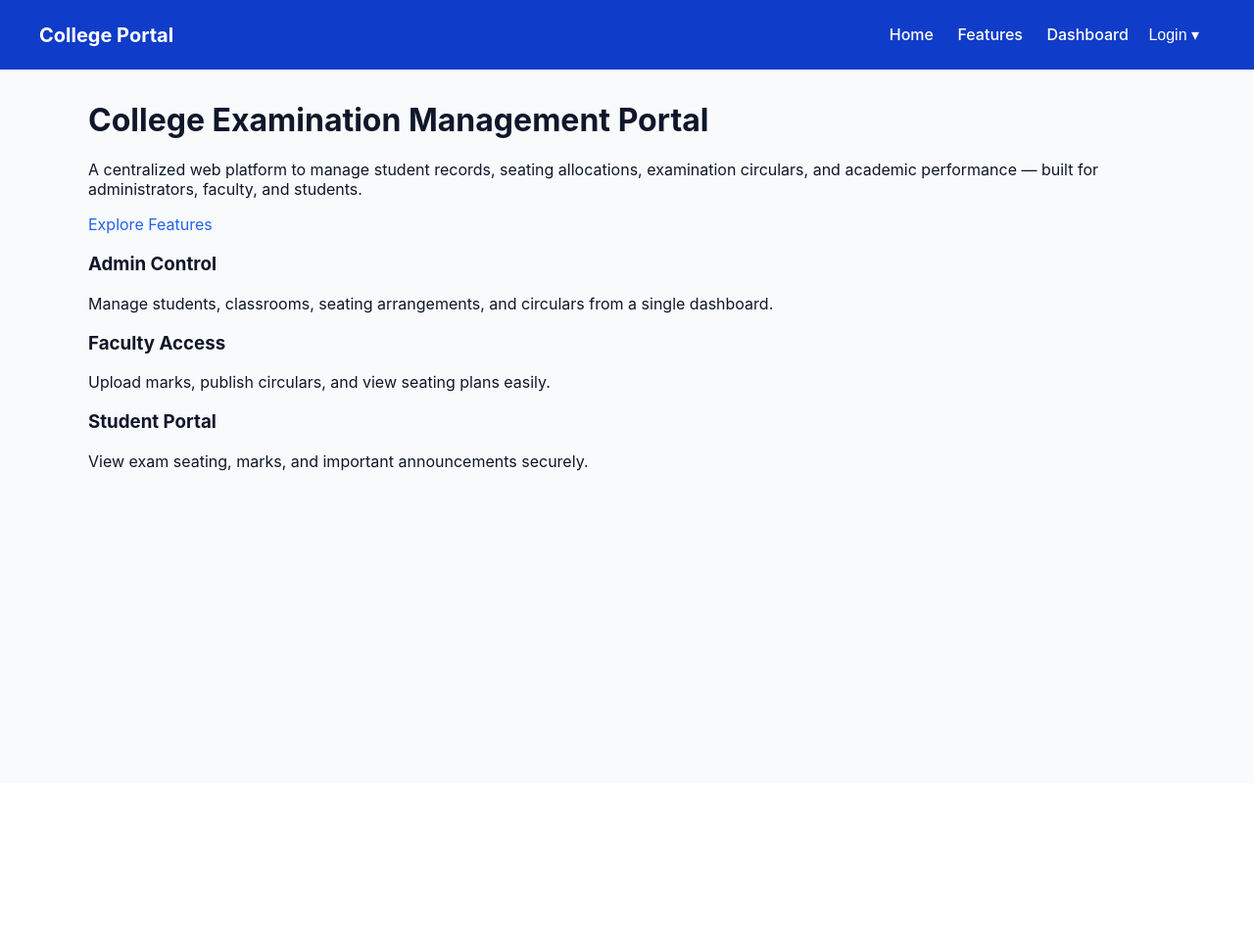
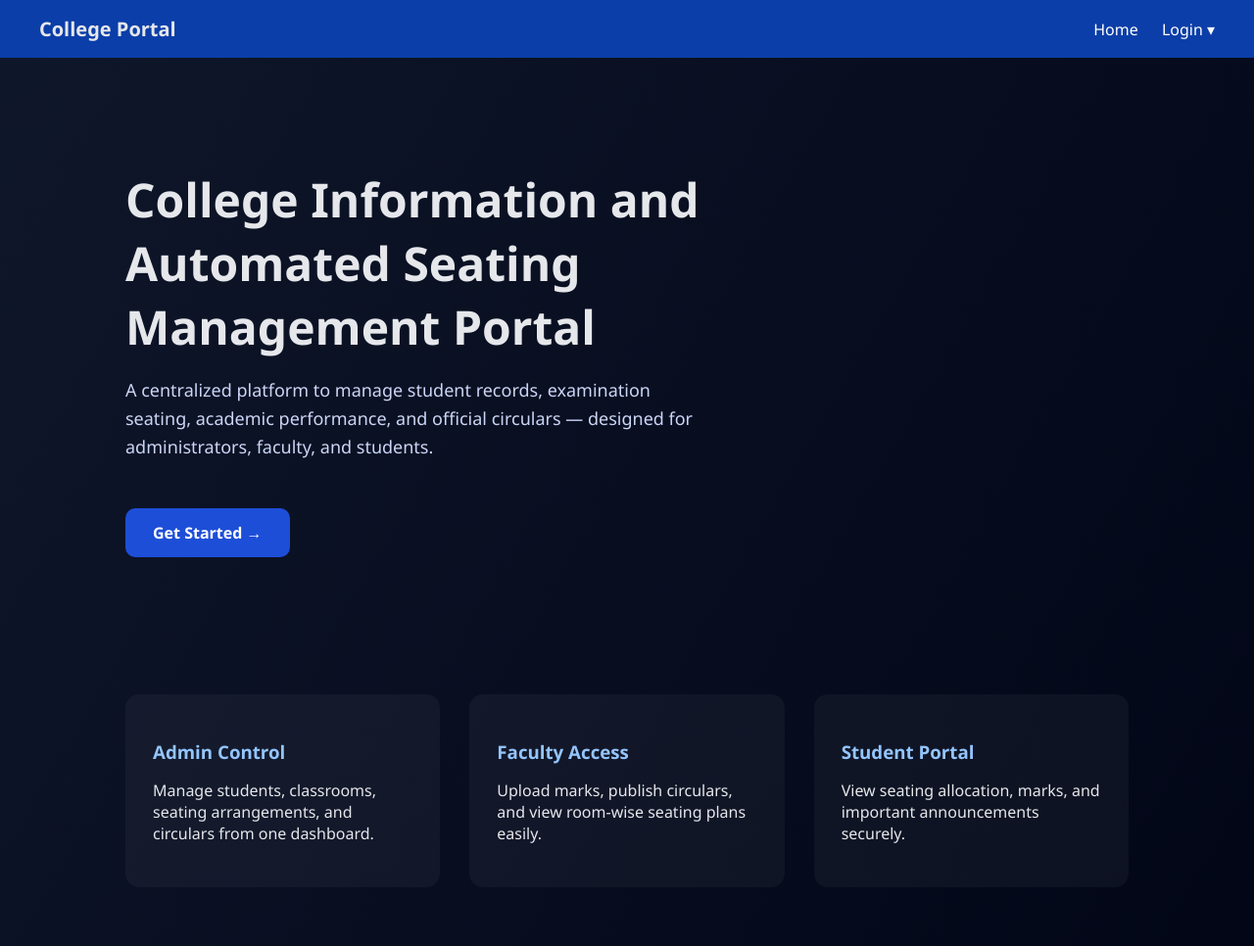
Before and after one commit to Aishi-Jain/College-Portal-Project, a Django app: page / in a window 1280 px wide. Shown: the whole page at 98% size. Before the commit the page ends 481 px from the top, so only its background shows below. Run offline with Django 4.2, Linux system fonts and the light colour scheme.

Commit message:
enhanced home page

```diff
--- a/college_portal_backend/portal/templates/base.html
+++ b/college_portal_backend/portal/templates/base.html
@@ -153,7 +153,6 @@
 
     <div class="nav-right">
         <a href="{% url 'home' %}">Home</a>
-        <a href="#features">Features</a>
         <a href="/dashboard/">Dashboard</a>
 
         <div class="dropdown">
--- a/college_portal_backend/portal/templates/home.html
+++ b/college_portal_backend/portal/templates/home.html
@@ -1,40 +1,243 @@
-{% extends 'base.html' %}
+<!DOCTYPE html>
+<html lang="en">
+<head>
+    <meta charset="UTF-8">
+    <title>College Information and Automated Seating Management Portal</title>
 
-{% block content %}
-<div class="hero">
-    <h1>College Examination Management Portal</h1>
-    <p>
-        A centralized web platform to manage student records, seating allocations,
-        examination circulars, and academic performance — built for administrators,
-        faculty, and students.
-    </p>
+    <style>
+        body {
+            margin: 0;
+            font-family: 'Segoe UI', sans-serif;
+            background: linear-gradient(120deg, #0f172a, #020617);
+            color: #e5e7eb;
+        }
 
-    <div class="hero-actions">
-        <a href="#features" class="btn-primary">Explore Features</a>
+        /* NAVBAR */
+        .navbar {
+            background: #0b3ea8;
+            padding: 16px 40px;
+            display: flex;
+            justify-content: space-between;
+            align-items: center;
+        }
+
+        .navbar a {
+            color: white;
+            text-decoration: none;
+            margin-left: 20px;
+            font-weight: 500;
+        }
+
+        .logo {
+            font-size: 20px;
+            font-weight: bold;
+        }
+
+        /* HERO */
+        .hero {
+            display: flex;
+            align-items: center;
+            justify-content: space-between;
+            padding: 80px 10%;
+        }
+
+        .hero-text {
+            max-width: 600px;
+        }
+
+        .hero-text h1 {
+            font-size: 48px;
+            margin-bottom: 16px;
+        }
+
+        .hero-text p {
+            font-size: 18px;
+            line-height: 1.6;
+            color: #cbd5f5;
+        }
+
+        .cta {
+            margin-top: 30px;
+        }
+
+        .cta a {
+            background: #2563eb;
+            color: white;
+            padding: 14px 26px;
+            border-radius: 8px;
+            text-decoration: none;
+            font-size: 16px;
+        }
+
+        /* INFO CARDS */
+        .cards {
+            display: grid;
+            grid-template-columns: repeat(3, 1fr);
+            gap: 30px;
+            padding: 60px 10%;
+        }
+
+        .card {
+            background: rgba(255,255,255,0.04);
+            padding: 28px;
+            border-radius: 14px;
+        }
+
+        .card h3 {
+            margin-bottom: 12px;
+            color: #93c5fd;
+        }
+
+        /* LOGIN DROPDOWN */
+        .dropdown {
+            position: relative;
+            display: inline-block;
+        }
+
+        .dropdown-content {
+            display: none;
+            position: absolute;
+            right: 0;
+            background: #111827;
+            border-radius: 8px;
+            min-width: 160px;
+            box-shadow: 0 8px 20px rgba(0,0,0,0.4);
+        }
+
+        .dropdown-content a {
+            display: block;
+            padding: 12px 16px;
+        }
+
+        .dropdown:hover .dropdown-content {
+            display: block;
+        }
+
+            /* CTA Dropdown Wrapper */
+        .cta-dropdown {
+            position: relative;
+            display: inline-block;
+        }
+
+        /* Keep CTA button styling */
+        .cta {
+            display: inline-block;
+            background-color: #1d4ed8;
+            color: white;
+            padding: 14px 28px;
+            border-radius: 10px;
+            font-size: 16px;
+            font-weight: 600;
+            text-decoration: none;
+            transition: all 0.3s ease;
+        }
+
+        .cta:hover {
+            background-color: #2563eb;
+            transform: translateY(-2px);
+        }
+
+        /* Dropdown box */
+        .cta-dropdown .dropdown-content {
+            position: absolute;
+            top: 110%;
+            left: 0;
+            background-color: #0f172a;
+            min-width: 200px;
+            border-radius: 10px;
+            box-shadow: 0 15px 30px rgba(0, 0, 0, 0.4);
+            opacity: 0;
+            visibility: hidden;
+            transform: translateY(10px);
+            transition: all 0.25s ease;
+            z-index: 999;
+        }
+
+        /* Dropdown links */
+        .cta-dropdown .dropdown-content a {
+            display: block;
+            padding: 14px 18px;
+            color: #e5e7eb;
+            text-decoration: none;
+            font-weight: 500;
+            transition: background 0.2s ease;
+        }
+
+        .cta-dropdown .dropdown-content a:hover {
+            background-color: #1e293b;
+            color: #60a5fa;
+        }
+
+        /* SHOW dropdown on hover */
+        .cta-dropdown:hover .dropdown-content {
+            opacity: 1;
+            visibility: visible;
+            transform: translateY(0);
+        }
+
+    </style>
+</head>
+
+<body>
+
+<!-- NAVBAR -->
+<div class="navbar">
+    <div class="logo">College Portal</div>
+    <div>
+        <a href="/">Home</a>
+
+        <div class="dropdown">
+            <a href="#">Login ▾</a>
+             <div class="dropdown-content">
+                <a href="{% url 'login' %}?role=admin">Admin</a>
+                <a href="{% url 'login' %}?role=faculty">Faculty</a>
+                <a href="{% url 'login' %}?role=student">Student</a>
+            </div>
+        </div>
     </div>
 </div>
 
-<section id="features" class="features">
-    <div class="feature-card">
+<!-- HERO SECTION -->
+<div class="hero">
+    <div class="hero-text">
+        <h1>College Information and Automated Seating Management Portal</h1>
+        <p>
+            A centralized platform to manage student records, examination seating,
+            academic performance, and official circulars — designed for administrators,
+            faculty, and students.
+        </p>
+
+        <div class="dropdown cta-dropdown">
+            <a href="#" class="cta">
+                Get Started →
+            </a>
+
+            <div class="dropdown-content">
+                <a href="{% url 'login' %}?role=admin">Admin</a>
+                <a href="{% url 'login' %}?role=faculty">Faculty</a>
+                <a href="{% url 'login' %}?role=student">Student</a>
+            </div>
+        </div>
+    </div>
+</div>
+
+<!-- INFO CARDS -->
+<div class="cards">
+    <div class="card">
         <h3>Admin Control</h3>
-        <p>
-            Manage students, classrooms, seating arrangements, and circulars
-            from a single dashboard.
-        </p>
+        <p>Manage students, classrooms, seating arrangements, and circulars from one dashboard.</p>
     </div>
 
-    <div class="feature-card">
+    <div class="card">
         <h3>Faculty Access</h3>
-        <p>
-            Upload marks, publish circulars, and view seating plans easily.
-        </p>
+        <p>Upload marks, publish circulars, and view room-wise seating plans easily.</p>
     </div>
 
-    <div class="feature-card">
+    <div class="card">
         <h3>Student Portal</h3>
-        <p>
-            View exam seating, marks, and important announcements securely.
-        </p>
+        <p>View seating allocation, marks, and important announcements securely.</p>
     </div>
-</section>
-{% endblock %}
+</div>
+
+</body>
+</html>
```
